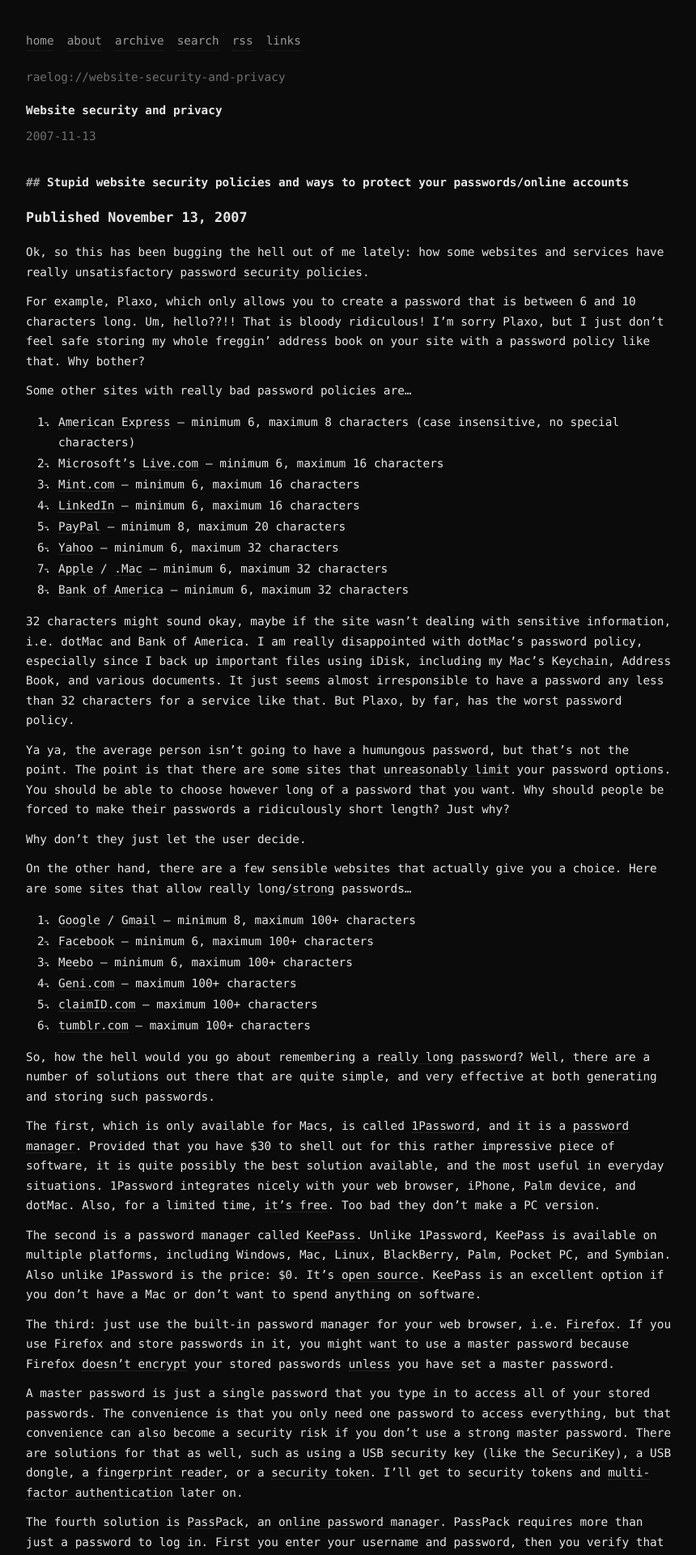
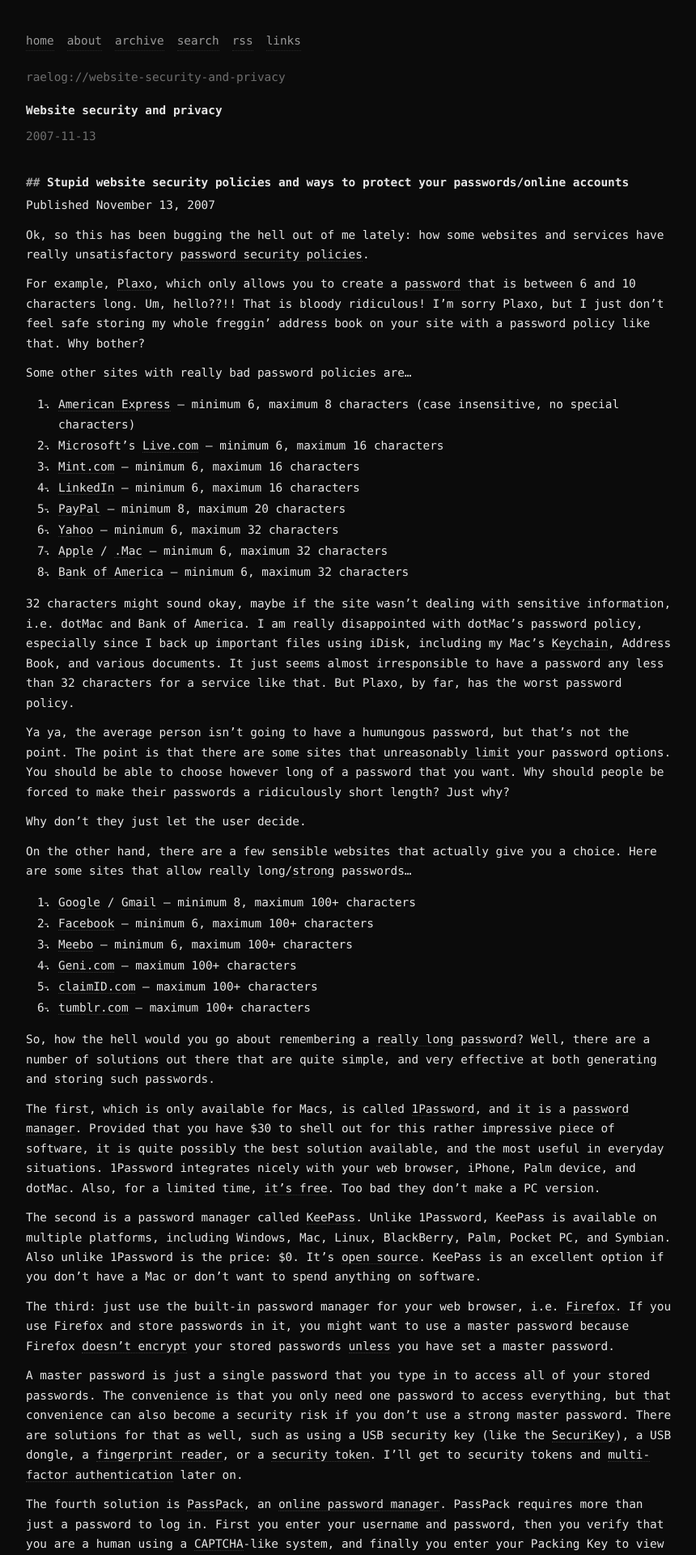
Before and after one commit to raelovejoy/raelog, a Jekyll site: the page built from _posts/2007-11-13-website-security-and-privacy.md, in a window 1280 px wide. Shown: the top 1920 px of the page at 81% size, without its empty margins (208-1068 px from the left). Built offline with Jekyll 4.4.1, drawn with Linux system fonts in a browser that asks for light colours.

```diff
--- a/_posts/2007-11-13-website-security-and-privacy.md
+++ b/_posts/2007-11-13-website-security-and-privacy.md
@@ -5,7 +5,7 @@ summary: ...And ways to protect your online accounts
 ---
 
 ## Stupid website security policies and ways to protect your passwords/online accounts
-### Published November 13, 2007
+Published November 13, 2007
 
 Ok, so this has been bugging the hell out of me lately: how some websites and services have really unsatisfactory [password security policies](https://web.archive.org/web/20080116194447/http://en.wikipedia.org/wiki/Password_policy).
 
```
